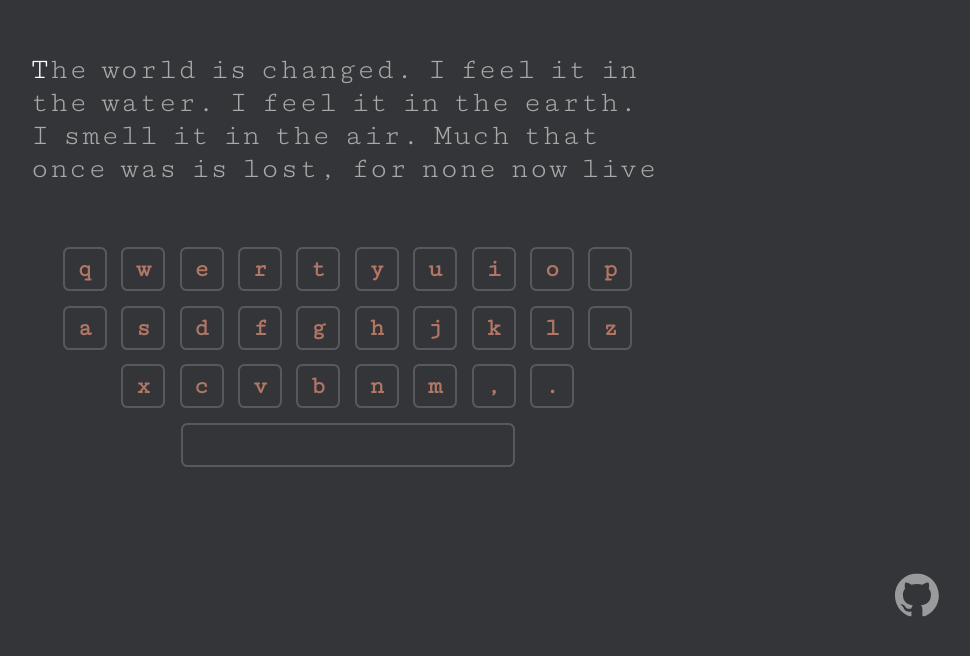
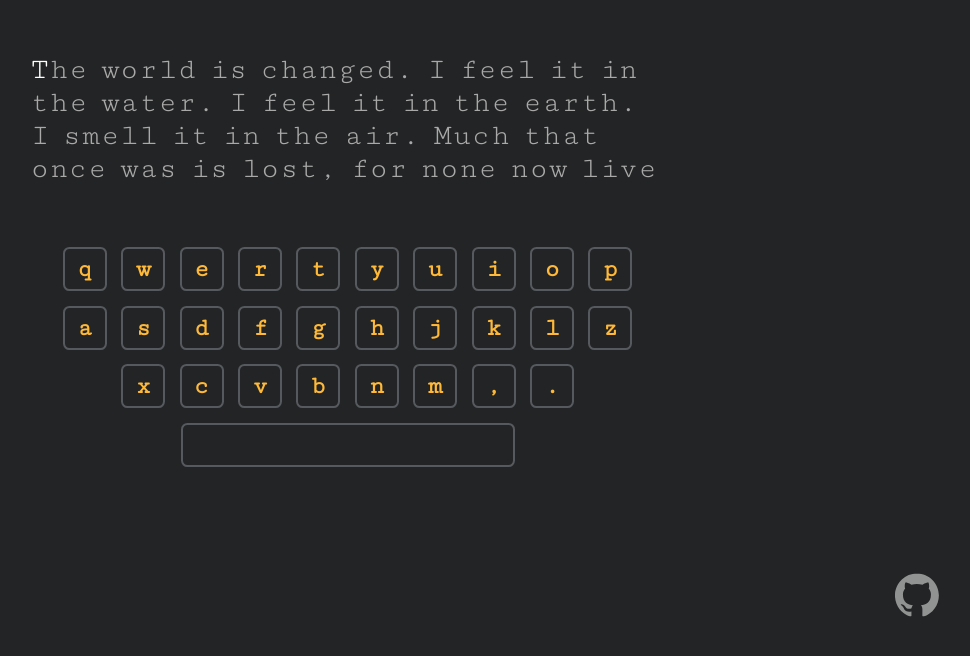
Before and after one commit to lucaszambam/speed-typing-game, a Vue app: page / in a window 1280 px wide. Shown: the part 140-796 px from the top of the page, without its empty margins (294-1264 px from the left). Built offline with nearby package versions, Linux system fonts and the light colour scheme.

Commit message:
add new variables

```diff
--- a/src/assets/css/style.css
+++ b/src/assets/css/style.css
@@ -1,8 +1,11 @@
 :root {
-    --main-color: #b27665;
+    --main-color: #ffb938;
+    --main-color-dark: #1f1d18;
+    --color-pass: #317031;
+    --color-miss: #822a2a;
     --main-color-rgb: 178 118 102;
     --border-color: #56595d;
-    --background-color: #333538;
+    --background-color: #232425;
 }
 
 body {
```
